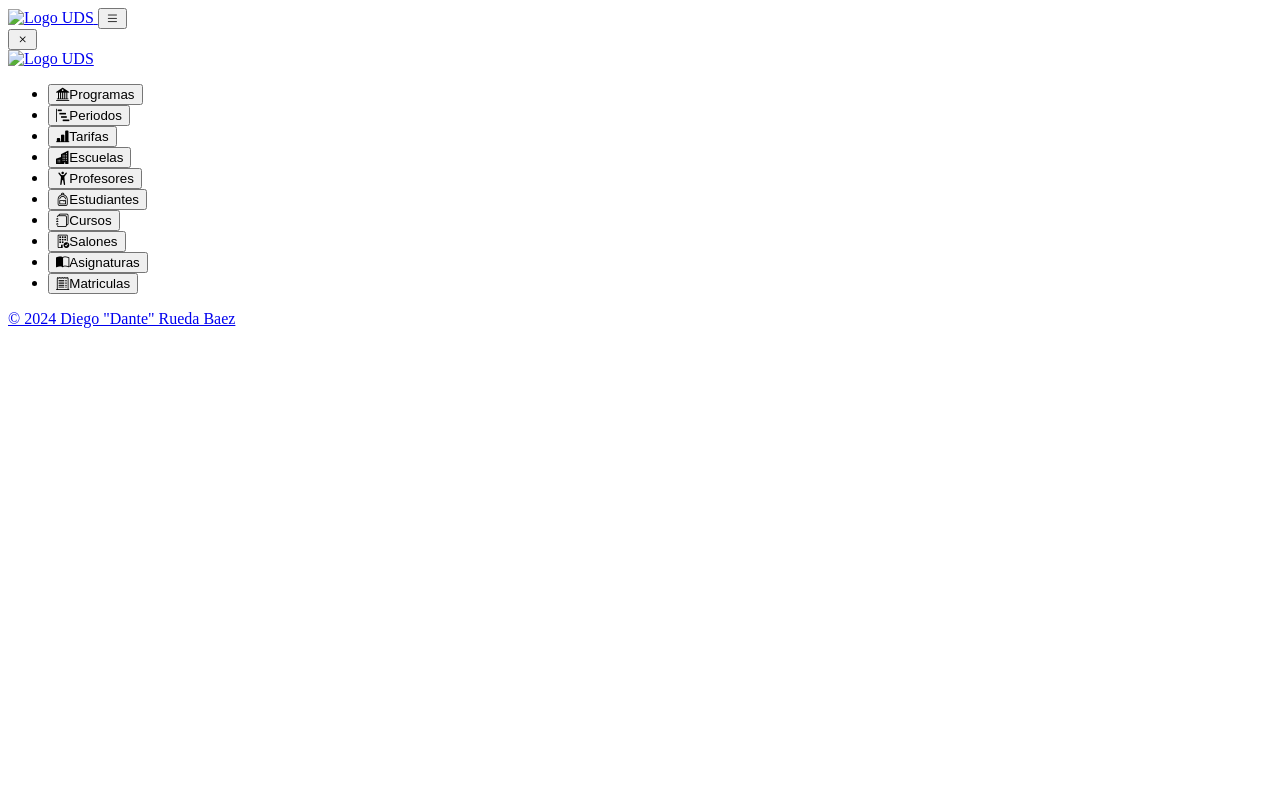
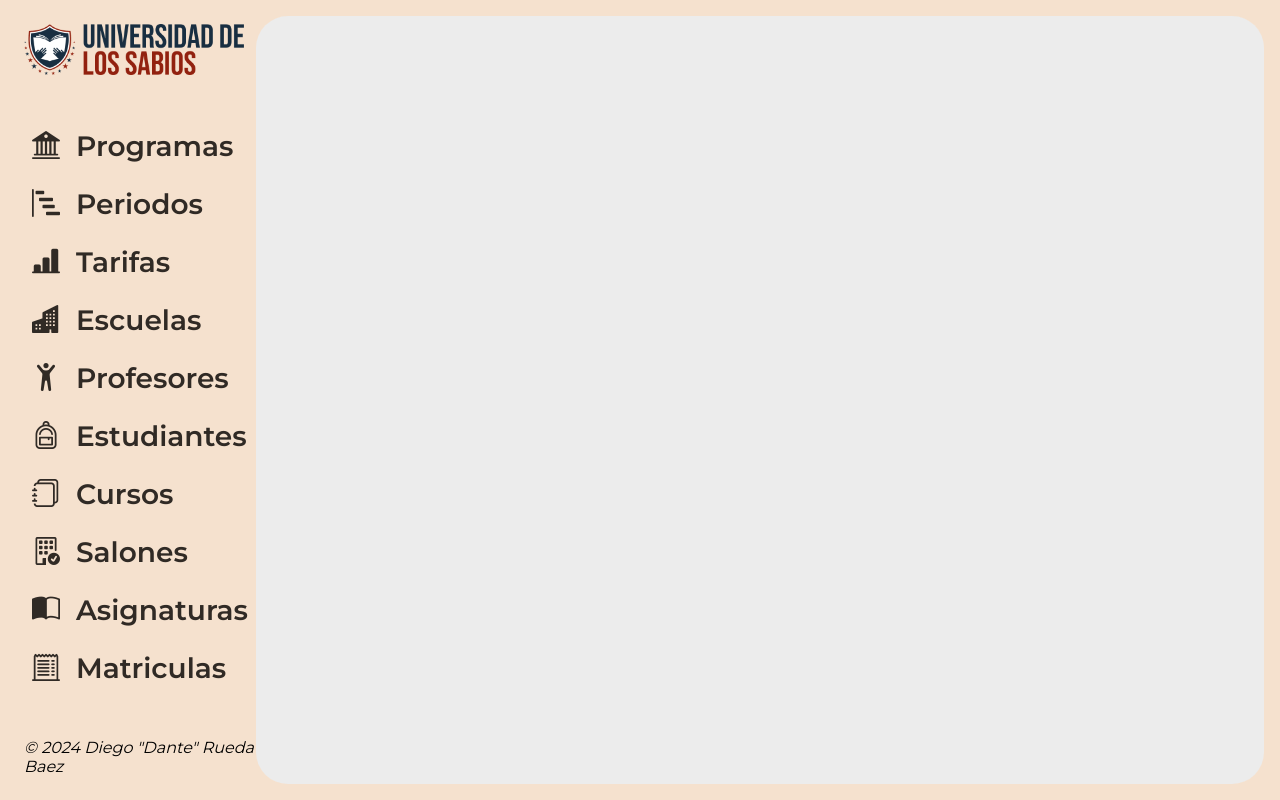
Before and after one commit to DiegoRuedaBaez-dev/Filtro_JavaScript_Campus.io, a plain HTML site: page index.html in a window 1280 px wide. Drawn offline with nearby package versions, Linux system fonts and the light colour scheme; the site is published under a folder, as on GitHub Pages, so addresses that start at the root find nothing.

Commit message:
Update index.html

```diff
--- a/index.html
+++ b/index.html
@@ -7,7 +7,7 @@
     <title>UDS - Universidad de los Santos</title>
     <link rel="stylesheet" type="text/css" href="https://cdn.jsdelivr.net/npm/toastify-js/src/toastify.min.css">
     <link href="https://cdn.jsdelivr.net/npm/bootstrap-icons@1.11.3/font/bootstrap-icons.min.css" rel="stylesheet">
-    <link rel="stylesheet" href="/styles/styles.css">
+    <link rel="stylesheet" href="./styles/styles.css">
     <link rel="preconnect" href="https://fonts.googleapis.com">
     <link rel="preconnect" href="https://fonts.gstatic.com" crossorigin>
 </head>
@@ -16,7 +16,7 @@
     <div class="wrapper">
         <header class="header-mobile">
             <a onclick="initialState()" href="#">
-          <img src="/resources/logo.png" alt="Logo UDS"/>
+          <img src="./resources/logo.png" alt="Logo UDS"/>
             </a>
             <button class="open-menu" id="open-menu">
                 <i class="bi bi-list"></i>
@@ -28,7 +28,7 @@
             </button>
             <header>
             <a onclick="initialState()" href="#">
-              <img src="/resources/logo.png" alt="Logo UDS"/>
+              <img src="./resources/logo.png" alt="Logo UDS"/>
             </a>
             </header>
             <nav>
```
